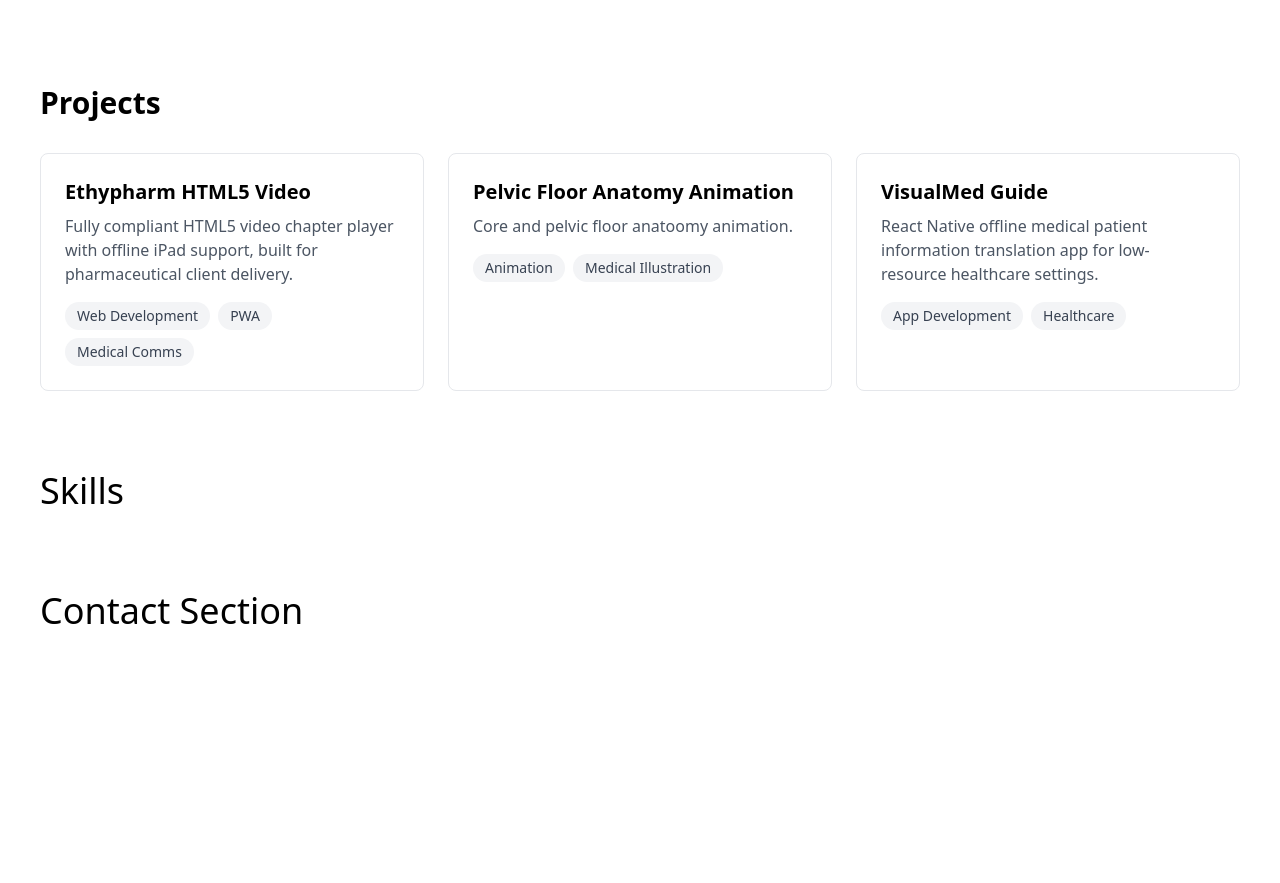
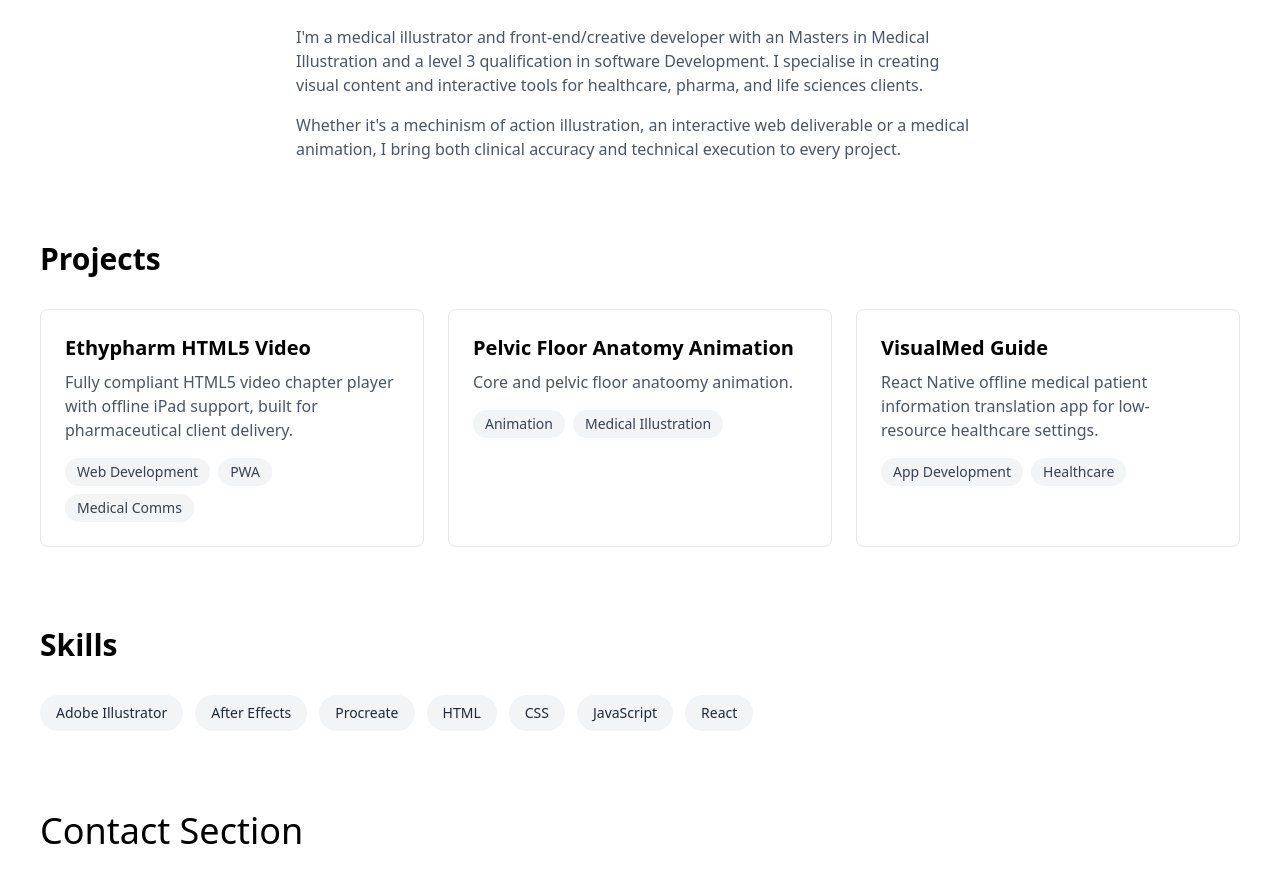
Before and after one commit to jxkane/my-portfolio, a React (Create React App) app: page / in a window 1280 px wide. Shown: the part 875-1758 px from the top of the page. Before the commit the page ends 1546 px from the top, so only its background shows below. Built offline with nearby package versions, Linux system fonts and the light colour scheme.

Commit message:
add akills

```diff
--- a/src/components/About.js
+++ b/src/components/About.js
@@ -1,7 +1,13 @@
 function About() {
     return (
-        <section className="p-10">
-            <h1 className="text-4xl">About Section</h1>
+        <section className="p-10 max-w-3xl mx-auto">
+            <h2 className="text-3xl font-bold mb-6">About</h2>
+            <p className="text-gray-600 mb-4">
+                I'm a medical illustrator and front-end/creative developer with an Masters in Medical Illustration and a level 3 qualification in software Development. I specialise in creating visual content and interactive tools for healthcare, pharma, and life sciences clients.
+            </p>
+            <p className="text-gray-600">
+                Whether it's a mechinism of action illustration, an interactive web deliverable or a medical animation, I bring both clinical accuracy and technical execution to every project.
+            </p>
         </section>
 
     );
--- a/src/components/Skills.js
+++ b/src/components/Skills.js
@@ -1,7 +1,30 @@
+const skills = [
+  { name: "Adobe Illustrator", category: "Design" },
+  { name: "After Effects", category: "Animation" },
+  { name: "Procreate", category: "Illustration" },
+  { name: "HTML", category: "Development" },
+  { name: "CSS", category: "Development" },
+  { name: "JavaScript", category: "Development" },
+  { name: "React", category: "Development" },
+];
+
+
+
+
+
 function Skills() {
     return (
         <section className="p-10">
-            <h1 className="text-4xl">Skills</h1>
+            <h2 className="text-3xl font-bold mb-8">Skills</h2>
+            <div className="flex flex-wrap gap-3">
+                {skills.map((skill) => (
+                    <span
+                    key={skill.name}
+                    className="bg-gray-100 text-gray-800 px-4 py-2 rounded-full text-sm font-medium">
+                        {skill.name}
+                    </span>
+                ))}
+            </div>
         </section>
     );
 }
```
